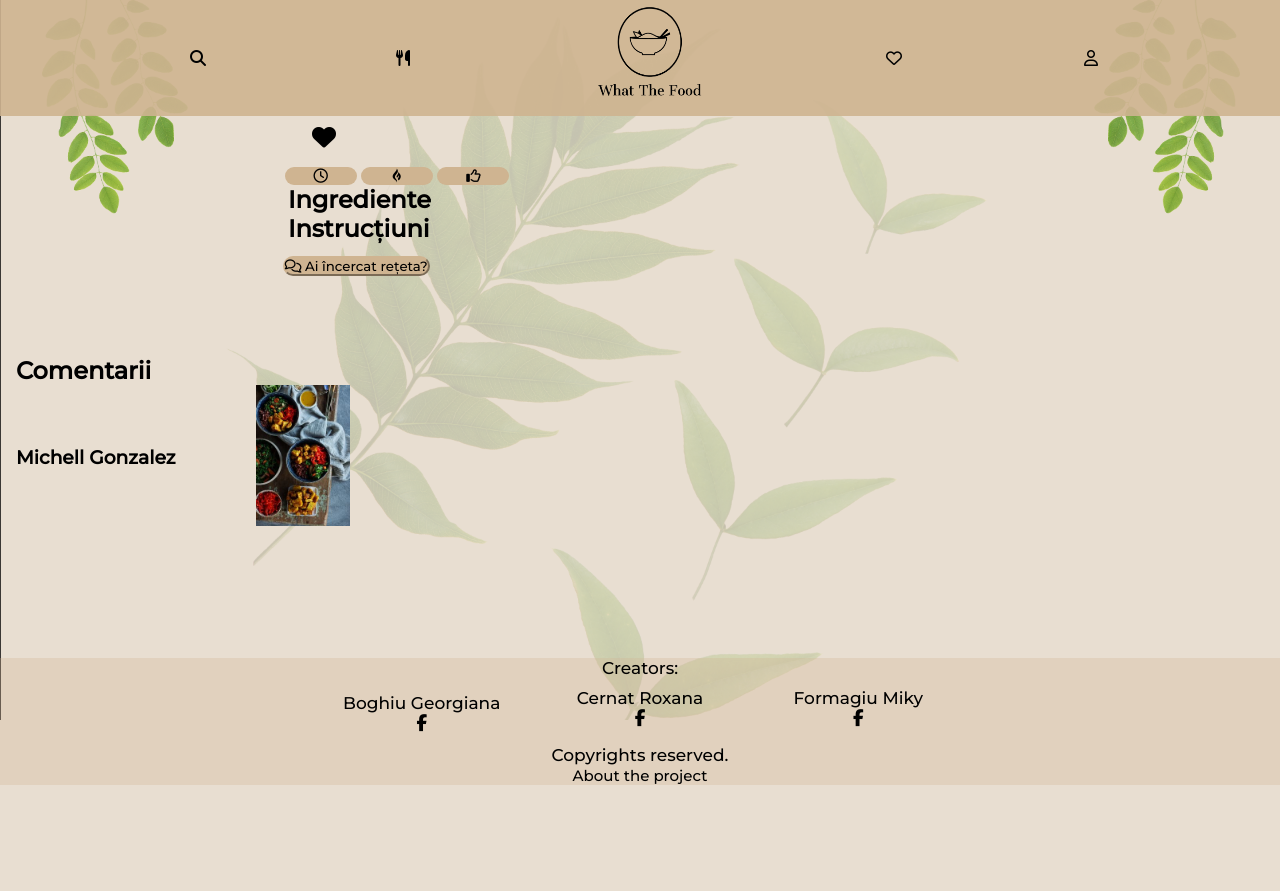
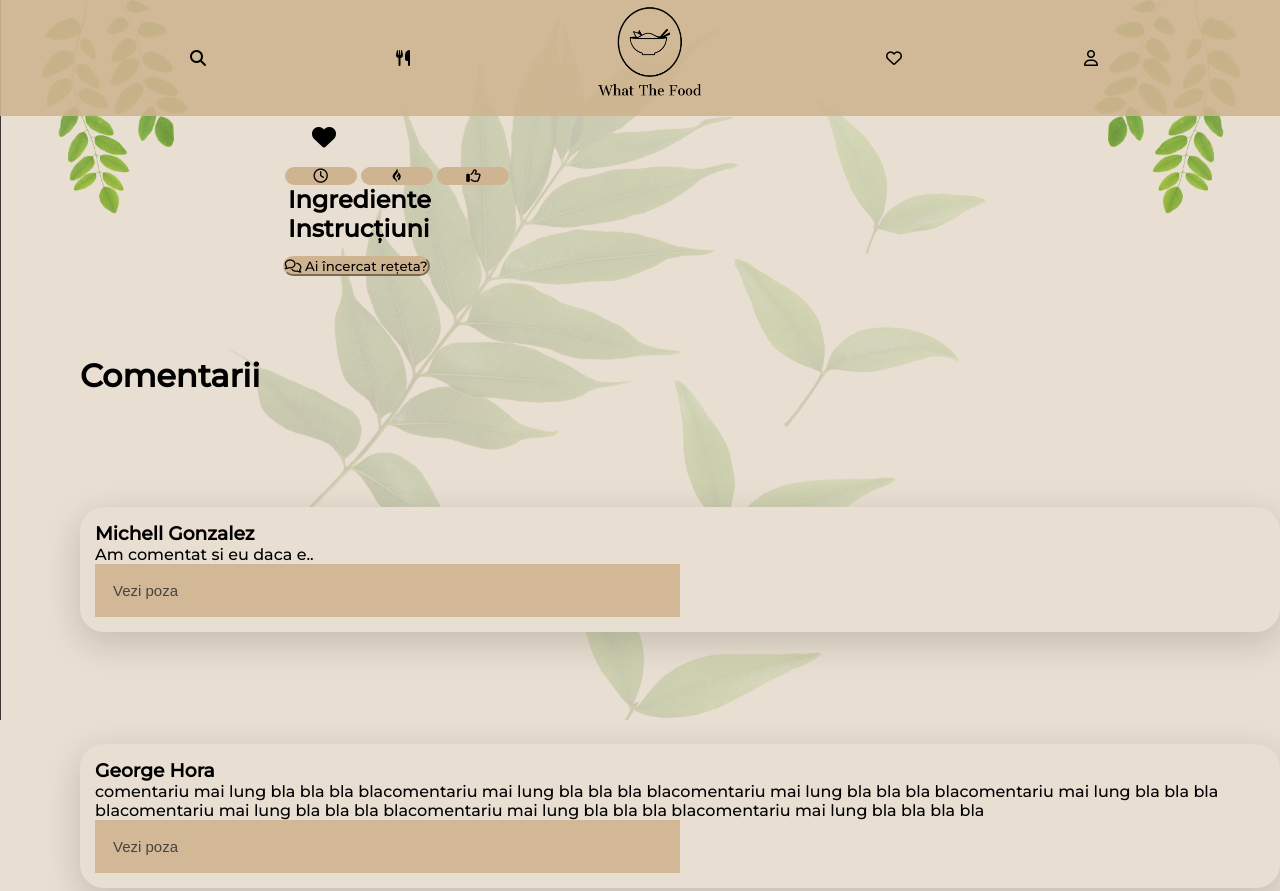
Before and after one commit to georgianaB20/WebTechnologiesProject, a website: page tw_proiect/frontend/views/reteta.html in a window 1280 px wide. Shown: the top 891 px of the page. Before the commit the page ends 800 px from the top, so only its background shows below. Drawn offline with Linux system fonts and the light colour scheme; no server answers; files whose address does not match are found by name.

Commit message:
front comment section cu colapsare poza js

```diff
--- a/tw_proiect/frontend/css/reteta.css
+++ b/tw_proiect/frontend/css/reteta.css
@@ -115,12 +115,12 @@ h1 {
 
 .container-comentarii {
     margin-top: 5rem;
-    margin-left: 1em;
+    margin-left: 5em;
     font-size: 1em;
 }
 
 .comm-wraper {
-    display: flex;
+    display: inline;
     justify-content: left;
     flex-direction: row;
     align-items: center;
@@ -148,3 +148,35 @@ h1 {
     }
 
 }
+
+.collapsible {
+    background-color: #d2b897;
+    color: #444;
+    cursor: pointer;
+    padding: 18px;
+    width: 50%;
+    border: none;
+    text-align: left;
+    outline: none;
+    font-size: 15px;
+  }
+
+  .active, .collapsible:hover {
+    background-color: #e1d1be;
+  }
+
+  .content {
+    padding: 0 18px;
+    display: none;
+    overflow: hidden;
+  }
+
+  .comment {
+	background-color: #e8ded1;
+	width: auto;
+	height: auto;
+	margin: 7em auto;
+	border-radius: 1.5em;
+	box-shadow: 0 11px 35px 2px rgba(0, 0, 0, 0.14);
+    border: 15px solid #e8ded1;
+}
--- a/tw_proiect/frontend/js/reteta.js
+++ b/tw_proiect/frontend/js/reteta.js
@@ -39,5 +39,21 @@ xhttp.onreadystatechange = function() {
         element.innerHTML = `<img class="img" src='${recipe.picture}' alt="Poza a retetei 1">`
     }
 }
+
+var coll = document.getElementsByClassName("collapsible");
+var i;
+
+for (i = 0; i < coll.length; i++) {
+  coll[i].addEventListener("click", function() {
+    this.classList.toggle("active");
+    var content = this.nextElementSibling;
+    if (content.style.display === "block") {
+      content.style.display = "none";
+    } else {
+      content.style.display = "block";
+    }
+  });
+}
+
 xhttp.open("GET", "http://localhost:5000/recipe?id=" + id, true);
 xhttp.send();
--- a/tw_proiect/frontend/views/reteta.html
+++ b/tw_proiect/frontend/views/reteta.html
@@ -99,13 +99,27 @@
 
         <section id="comentarii">
             <div class="container-comentarii">
-                <h2 class="Comentarii">Comentarii</h2>
+                <h1 class="Comentarii">Comentarii</h1>
                 <div class="comm-wraper">
+                    <div class="comment">
                         <h3 class="nume">Michell Gonzalez</h3>
-
+                        <p class="comment-text">Am comentat si eu daca e..</p>
                         <div class="comm">
-                        <!--                                <p class="comentariu-txt">Cea mai tare reteta ever</p>-->
+                            <button type="button" class="collapsible">Vezi poza</button>
+                            <div class="content">
                                 <img class="coment-img" src="images/1.jpg" alt="poza din cometariu">
+                            </div>
+                        </div>
+                    </div>
+                    <div class="comment">
+                        <h3 class="nume">George Hora</h3>
+                        <p class="comment-text">comentariu mai lung bla bla bla blacomentariu mai lung bla bla bla blacomentariu mai lung bla bla bla blacomentariu mai lung bla bla bla blacomentariu mai lung bla bla bla blacomentariu mai lung bla bla bla blacomentariu mai lung bla bla bla bla</p>
+                        <div class="comm">
+                            <button type="button" class="collapsible">Vezi poza</button>
+                            <div class="content">
+                                <img class="coment-img" src="images/1.jpg" alt="poza din cometariu">
+                            </div>
+                        </div>
                     </div>
                 </div>
             </div>
```
Lines whose indentation alone changed are shown as unchanged.
